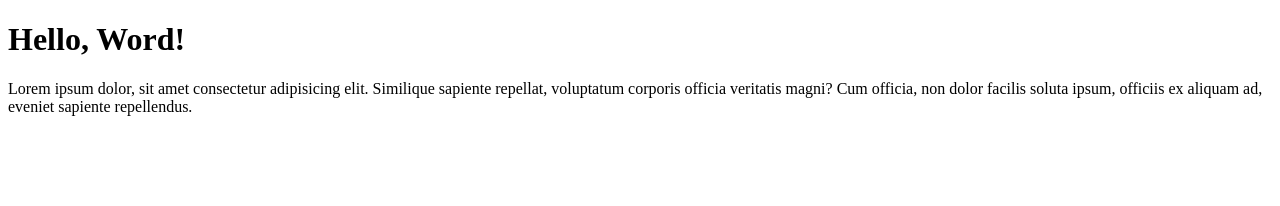
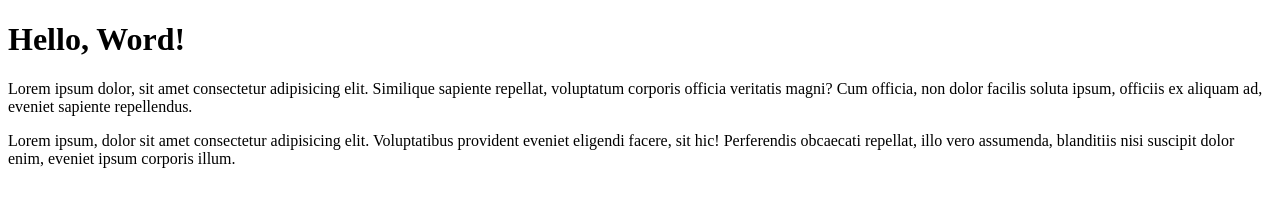
Before and after one commit to LukasArruda/Hello-Word1, a plain HTML site: page index.html in a window 1280 px wide. Drawn offline with Linux system fonts and the light colour scheme.

Commit message:
Novo parágrafo

```diff
--- a/index.html
+++ b/index.html
@@ -10,5 +10,6 @@
 
     <p>Lorem ipsum dolor, sit amet consectetur adipisicing elit. Similique sapiente repellat, voluptatum corporis officia veritatis magni? Cum officia, non dolor facilis soluta ipsum, officiis ex aliquam ad, eveniet sapiente repellendus.
     </p>
+    <P>Lorem ipsum, dolor sit amet consectetur adipisicing elit. Voluptatibus provident eveniet eligendi facere, sit hic! Perferendis obcaecati repellat, illo vero assumenda, blanditiis nisi suscipit dolor enim, eveniet ipsum corporis illum.</P>
 </body>
 </html>
```
